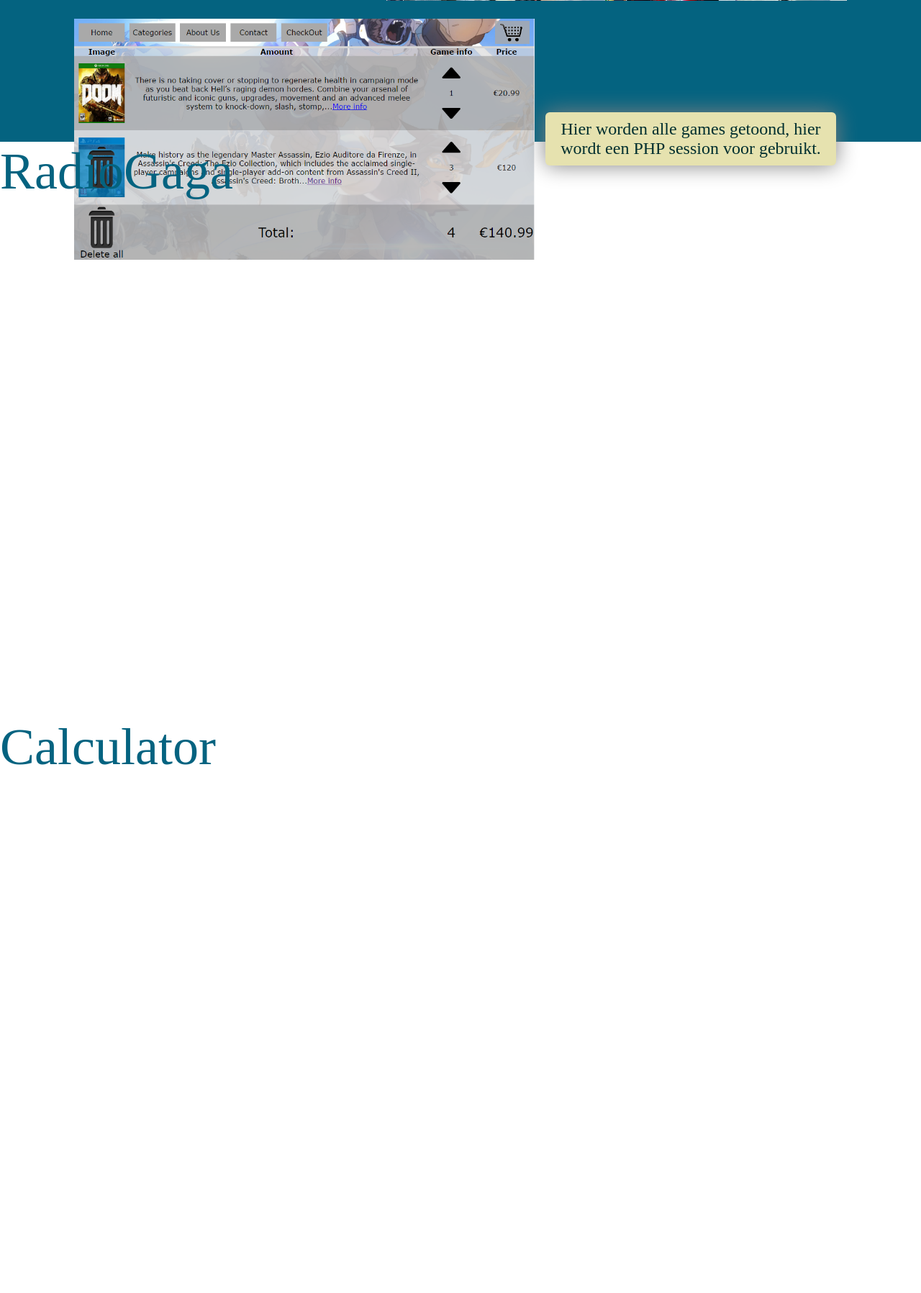
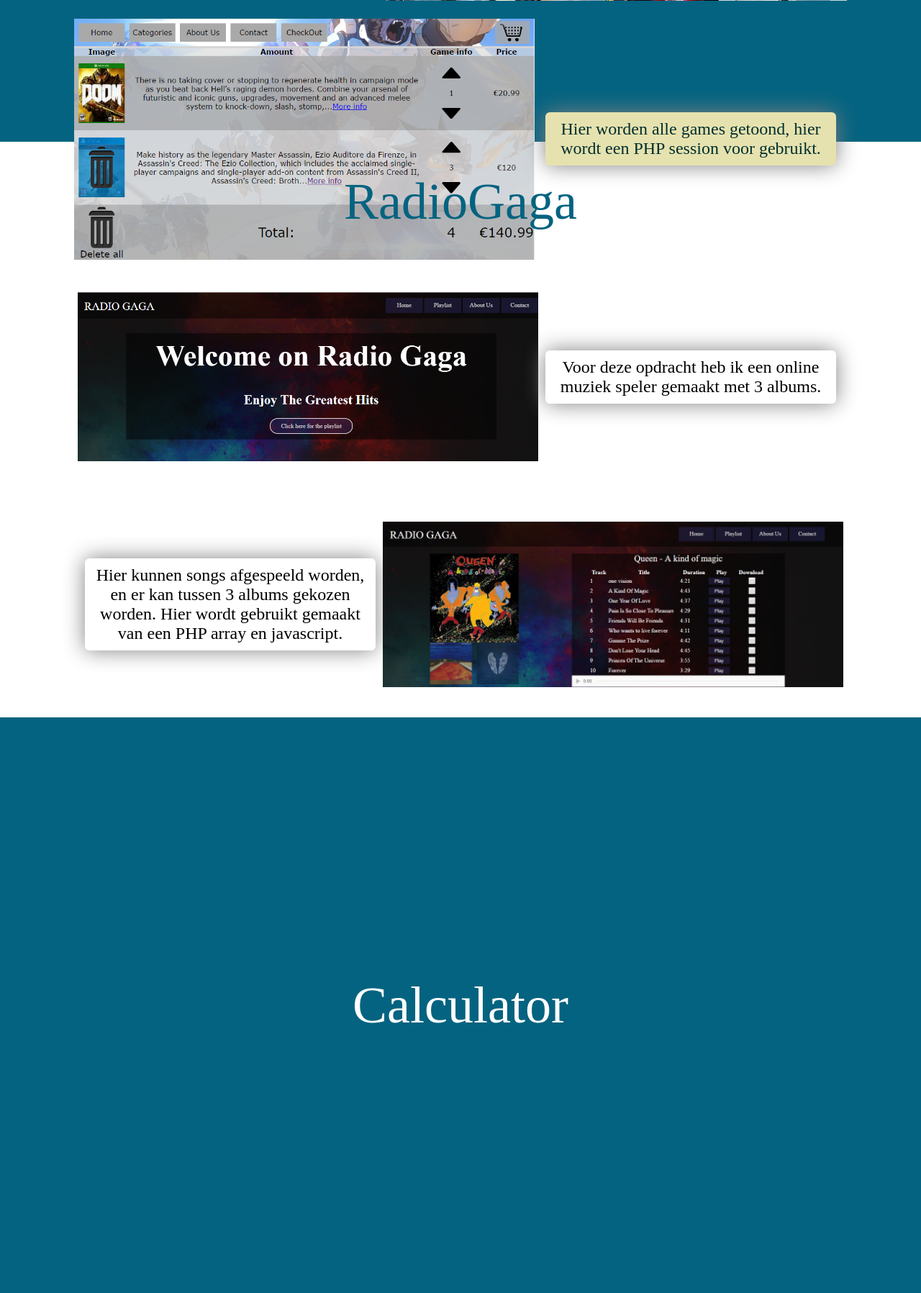
Before and after one commit to db1996/portfolio, a PHP site: page /projects.php in a window 1280 px wide. Shown: the part 1883-3680 px from the top of the page at 72% size. Run offline with PHP 8.4, Linux system fonts and the light colour scheme.

Commit message:
Added the project radioGaga, fixed some minor bugs to

```diff
--- a/css/navigation.css
+++ b/css/navigation.css
@@ -146,6 +146,12 @@
 	width: 100vw;
 	z-index: -200;
 	position: absolute;
+	top:0px;
+	left: 0px;
+	right:0px;
+	bottom: 0px;
+
+
 	visibility: hidden;
 }
 @media screen and (max-width: 480px)
--- a/css/projects.css
+++ b/css/projects.css
@@ -53,13 +53,13 @@
 }
 
 #webshopImg{
-	width: 60vw;
+	width: 40vw;
 }
 #calcImg{
 	width: 275px;
 }
 #radioImg{
-	width: 70vw;
+	width: 60vw;
 }
 
 .mySlides{
@@ -92,11 +92,11 @@
 	flex-direction: column;
 	justify-content: center;
 	align-items: center;
-	box-shadow: 0px 0px 30px black;
+
 	height: 80vh;
 
 }
-#webDevelopContent{
+.whiteContents{
 	text-align:center;
 	margin-top: 10px;
 	padding: 10px;
@@ -142,12 +142,40 @@
 	display: flex;
 	align-items: center;
 }
+
+/*Fourth vh container: RadioGaga*/
+#vhDiv4{
+	display: flex;
+	flex-direction: column;
+	align-items: center;
+	justify-content: space-around;
+
+}
+.radioContents{
+	display: flex;
+	align-items: center;
+}
+.radioTexts{
+	max-width: 30vw;
+	margin: 0px 10px 0px 10px;
+}
 .imagesClickable{
 	align-self: center;
 	flex: 0 0 auto;
   	width: 50vw;
 }
 
+/*fifth div, Calculator*/
+#vhDiv5{
+	display: flex;
+	flex-direction: column;
+	align-items: center;
+	justify-content: center;
+	height: 100vh;
+	max-height: 100vh;
+	color: #002f2f;
+	background-color: #046380;
+}
 /*All 'click here' links in texts*/
 .klikHierLink{
 	text-decoration: underline;
--- a/js/main.js
+++ b/js/main.js
@@ -34,6 +34,7 @@
 	//gets the viewport width and height from an invisible div on all pages
 	viewHeight = document.getElementById("viewportDiv").offsetHeight;
 	viewWidth = document.getElementById("viewportDiv").offsetWidth;
+	document.getElementById("viewportDiv").style.display = 'none';
 	// gets the age only when on homepage.
 	if (page == 0){
 		document.getElementById("age").innerHTML = getAge("1996-05-21");
--- a/projects.php
+++ b/projects.php
@@ -71,6 +71,13 @@
     </div>
 <!-- right nav's end fold -->
     <div id="viewportDiv"></div>
+    <div id="contentImageOverlay">Klik voor meer informatie</div>
+    <div id="imageClickBlurBack" onclick="hideImageClick()"></div>
+    <div id="imageClick" onclick="hideImageClick()">
+        <label id="imageClickLabel"></label>
+        <img id="imageClickSource" src="">
+    </div>
+
     <div id="vhDiv1" class="homepageDiv">
     	<div id="introTitle" class="titlesBlue"><label>Projecten</label></div>
         <div id="introContentContainer">
@@ -89,20 +96,14 @@
             </div>
         </div>
  	</div>
-    <div id="imageClickBlurBack" onclick="hideImageClick()"></div>
-    <div id="imageClick" onclick="hideImageClick()">
-        <label id="imageClickLabel"></label>
-        <img id="imageClickSource" src="">
-    </div>
+
     <div id="vhDiv2" class="homepageDiv">
     	<div class="titles"><label>Web Development</label></div>
-        <div id="webDevelopContent" class="contents">
+        <div id="webDevelopContent" class="contents whiteContents">
         	<label>Hieronder vind je alle projecten die ik heb gedaan met Web Development.<br/>Wil je de projecten zien die ik met C# heb gedaan<span class="vraagteken">?</span> <a class="klikHierLink" onClick="rightNavClick(1);">Klik hier!</a></label>
         </div>
  	</div>
-    <div id="contentImageOverlay">
-        Klik voor meer informatie
-    </div>
+
     <div id="vhDiv3" class="homepageDiv">
     	<div class="titlesBlue"><label>GameWorld</label></div>
         <div id="webschopContent1" class="webschopContents">
@@ -138,12 +139,30 @@
  	</div>
     <div id="vhDiv4" class="homepageDiv">
         <div class="titles"><label>RadioGaga</label></div>
-        <div class="contents">
+        <div id="radioContent1" class="radioContents">
+             <img onmouseover="contenOverlay(0,this);"
+            onmouseleave="contenOverlay(1,this);"
+            src="img/radiogagaHome.png"
+            class="imagesClickable"
+            onclick="imageClick(this,'Dit is de homepage van RadioGaga')">
+            <div class="contents whiteContents radioTexts">
+                <label>Voor deze opdracht heb ik een online muziek speler gemaakt met 3 albums.</label>
+            </div>
+        </div>
+        <div id="radioContent2" class="radioContents">
+        <div class="contents whiteContents radioTexts">
+                <label>Hier kunnen songs afgespeeld worden, en er kan tussen 3 albums gekozen worden. Hier wordt gebruikt gemaakt van een PHP array en javascript.</label>
+            </div>
+             <img onmouseover="contenOverlay(0,this);"
+            onmouseleave="contenOverlay(1,this);"
+            src="img/radiogaga.jpg"
+            class="imagesClickable"
+            onclick="imageClick(this,'Hier wordt er gekozen tussen de albums, en songs kunnen worden afgespeeld.')">
 
         </div>
     </div>
     <div id="vhDiv5" class="homepageDiv">
-    	<div  class="titles"><label>Calculator</label></div>
+    	<div  class="titlesBlue"><label>Calculator</label></div>
         <div class="contents">
 
         </div>
```
Also changed, not shown: img/radiogagaHome.png (added).
